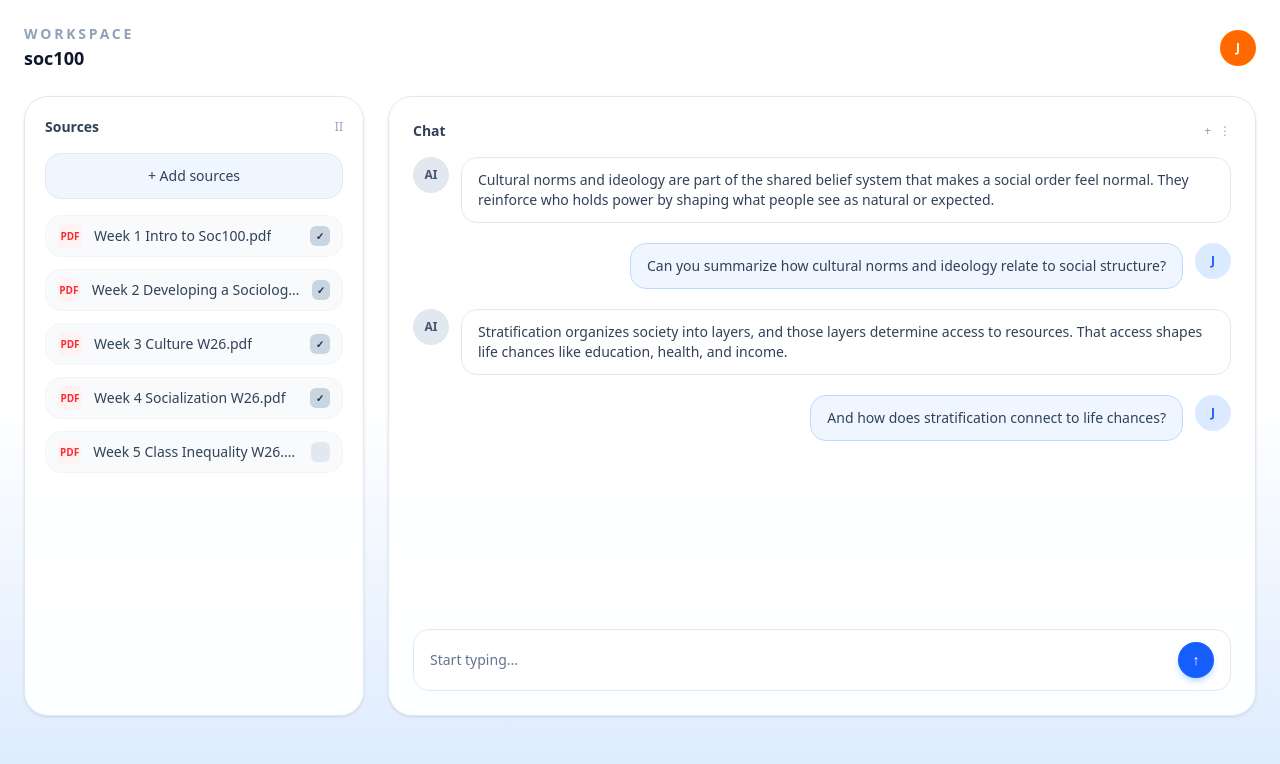
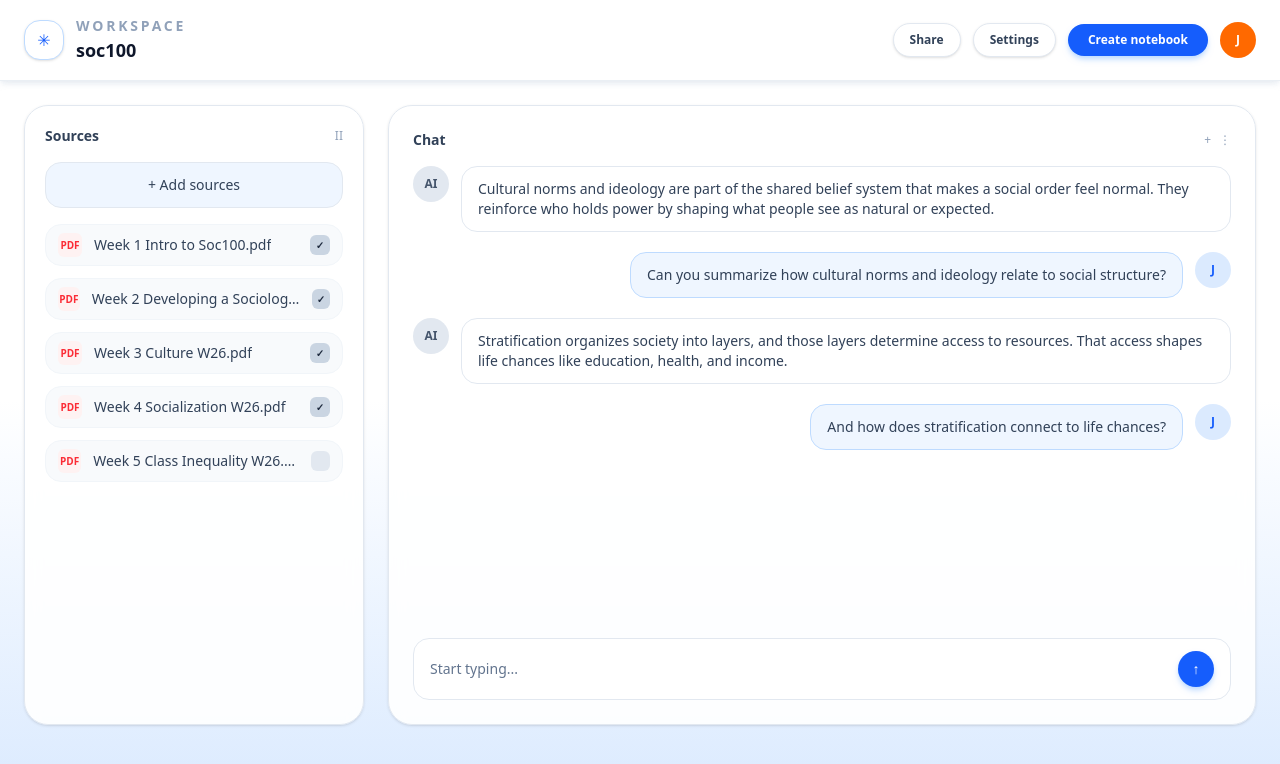
Before and after one commit to ryou02/rag-document-analyst, a React (Vite) app in the folder client/: page /chat in a window 1280 px wide. Shown: the top 764 px of the page. Built offline with nearby package versions, Linux system fonts and the light colour scheme.

Commit message:
made navbar UI more visible

```diff
--- a/client/src/components/ChatNavbar.jsx
+++ /dev/null
@@ -1,15 +0,0 @@
-export default function ChatNavbar() {
-  return (
-    <header className="mx-auto flex w-full max-w-7xl items-center justify-between px-6 pt-6">
-      <div className="flex items-center gap-3">
-        <div>
-          <div className="text-sm font-semibold uppercase tracking-[0.2em] text-slate-400">Workspace</div>
-          <div className="text-lg font-semibold">soc100</div>
-        </div>
-      </div>
-        <div className="flex h-9 w-9 items-center justify-center rounded-full bg-orange-500 text-xs font-semibold text-white">
-          J
-        </div>
-    </header>
-  )
-}
--- /dev/null
+++ b/client/src/components/Navbar.jsx
@@ -0,0 +1,31 @@
+export default function Navbar() {
+  return (
+    <div className="bg-white/90 shadow-md shadow-slate-200/70 backdrop-blur">
+      <header className="mx-auto flex w-full items-center justify-between border-b border-slate-200/70 bg-white/80 px-6 py-4">
+        <div className="flex items-center gap-3">
+          <div className="flex h-10 w-10 items-center justify-center rounded-2xl border border-blue-200 bg-white text-blue-600 shadow-sm">
+            ✳︎
+          </div>
+          <div>
+            <div className="text-sm font-semibold uppercase tracking-[0.2em] text-slate-400">Workspace</div>
+            <div className="text-lg font-semibold">soc100</div>
+          </div>
+        </div>
+        <div className="flex items-center gap-3">
+          <button className="rounded-full border border-slate-200 bg-white px-4 py-2 text-xs font-semibold text-slate-700 shadow-sm">
+            Share
+          </button>
+          <button className="rounded-full border border-slate-200 bg-white px-4 py-2 text-xs font-semibold text-slate-700 shadow-sm">
+            Settings
+          </button>
+          <button className="rounded-full bg-blue-600 px-5 py-2 text-xs font-semibold text-white shadow-md shadow-blue-200">
+            Create notebook
+          </button>
+          <div className="flex h-9 w-9 items-center justify-center rounded-full bg-orange-500 text-xs font-semibold text-white">
+            J
+          </div>
+        </div>
+      </header>
+    </div>
+  )
+}
--- a/client/src/pages/ChatPage.jsx
+++ b/client/src/pages/ChatPage.jsx
@@ -1,5 +1,5 @@
 import { useState } from 'react'
-import ChatNavbar from '../components/ChatNavbar.jsx'
+import Navbar from '../components/Navbar.jsx'
 
 export default function ChatPage() {
   const [selectedSources, setSelectedSources] = useState([0, 1, 2, 3])
@@ -19,7 +19,7 @@ export default function ChatPage() {
 
   return (
     <div className="min-h-screen bg-gradient-to-b from-white via-white to-blue-100 text-slate-900">
-      <ChatNavbar />
+      <Navbar />
       <main className="mx-auto w-full max-w-7xl px-6 pb-10 pt-6">
         <div className="grid gap-6 lg:grid-cols-[340px_minmax(0,1fr)]">
           <section className="min-h-[620px] rounded-3xl border border-slate-200 bg-white/90 p-5 shadow-sm backdrop-blur">
--- a/client/src/pages/DocumentsPage.jsx
+++ b/client/src/pages/DocumentsPage.jsx
@@ -1,4 +1,4 @@
-import ChatNavbar from '../components/ChatNavbar.jsx'
+import Navbar from '../components/Navbar.jsx'
 
 const notebooks = [
   {
@@ -27,7 +27,7 @@ const notebooks = [
 export default function DocumentsPage() {
   return (
     <div className="min-h-screen bg-gradient-to-b from-white via-white to-blue-100 text-slate-900">
-      <ChatNavbar />
+      <Navbar />
       <main className="mx-auto w-full max-w-6xl px-6 pb-16 pt-8">
         <h1 className="text-3xl font-semibold text-slate-900">Recent notebooks</h1>
         <p className="mt-2 text-sm text-slate-500">Pick up where you left off or start a new workspace.</p>
```
